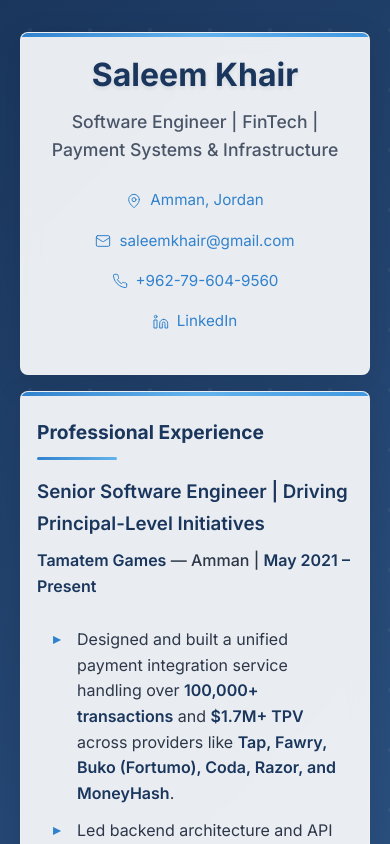
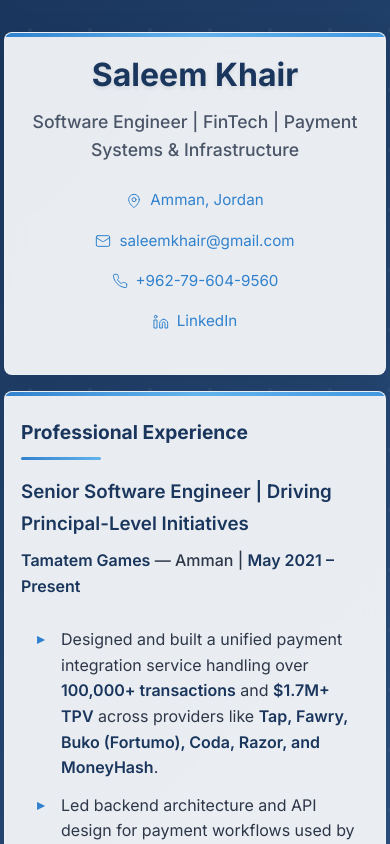
Before and after one commit to SaleemKhair/saleemkhair.github.io, a React (Create React App) app: page / in a window 390 px wide. Shown: the top 844 px of the page. Built offline with nearby package versions, Linux system fonts and the light colour scheme; the HTML template or start-up script is replaced by a standard one.

Commit message:
remove padding for small screens

```diff
--- a/src/App.css
+++ b/src/App.css
@@ -591,7 +591,7 @@
 /* Responsive design */
 @media (max-width: 768px) {
   .resume-container {
-    padding: 2rem 1.5rem;
+    padding: 2rem 0rem;
     margin: 1rem 0;
   }
 
@@ -616,7 +616,7 @@
 
 @media (max-width: 480px) {
   .resume-container {
-    padding: 1.5rem 1rem;
+    padding: 1.5rem 0rem;
   }
 
   .header-name {
@@ -680,7 +680,6 @@
     transform: rotate(360deg);
   }
 }
-
 /* Reader Mode Optimizations */
 @media print, (prefers-reduced-motion: reduce) {
   .background-gradient::before {
```
